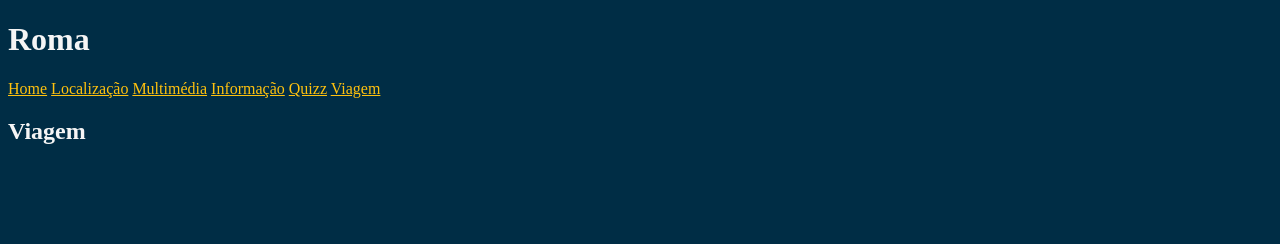
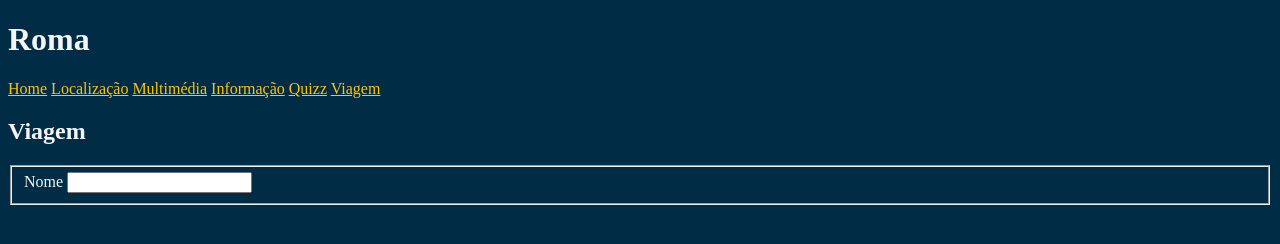
Before and after one commit to rodrigomacsantos/rodrigomacsantos.github.io, a plain HTML site: page lab3/viagem.html in a window 1280 px wide. Drawn offline with Linux system fonts and the light colour scheme.

Commit message:
Started viagem.html

```diff
--- a/lab3/viagem.html
+++ b/lab3/viagem.html
@@ -17,6 +17,15 @@
         <a href="viagem.html" >Viagem</a>
         <h2>Viagem</h2>
     </main>
+    <fieldset>
+        <form method="get" action="https://postman-echo.com/get">
+
+            <label>Nome</label>
+            <input type="txt" required>
+
+        </form>
+    </fieldset>
+
 
 </body>
 </html>
```
